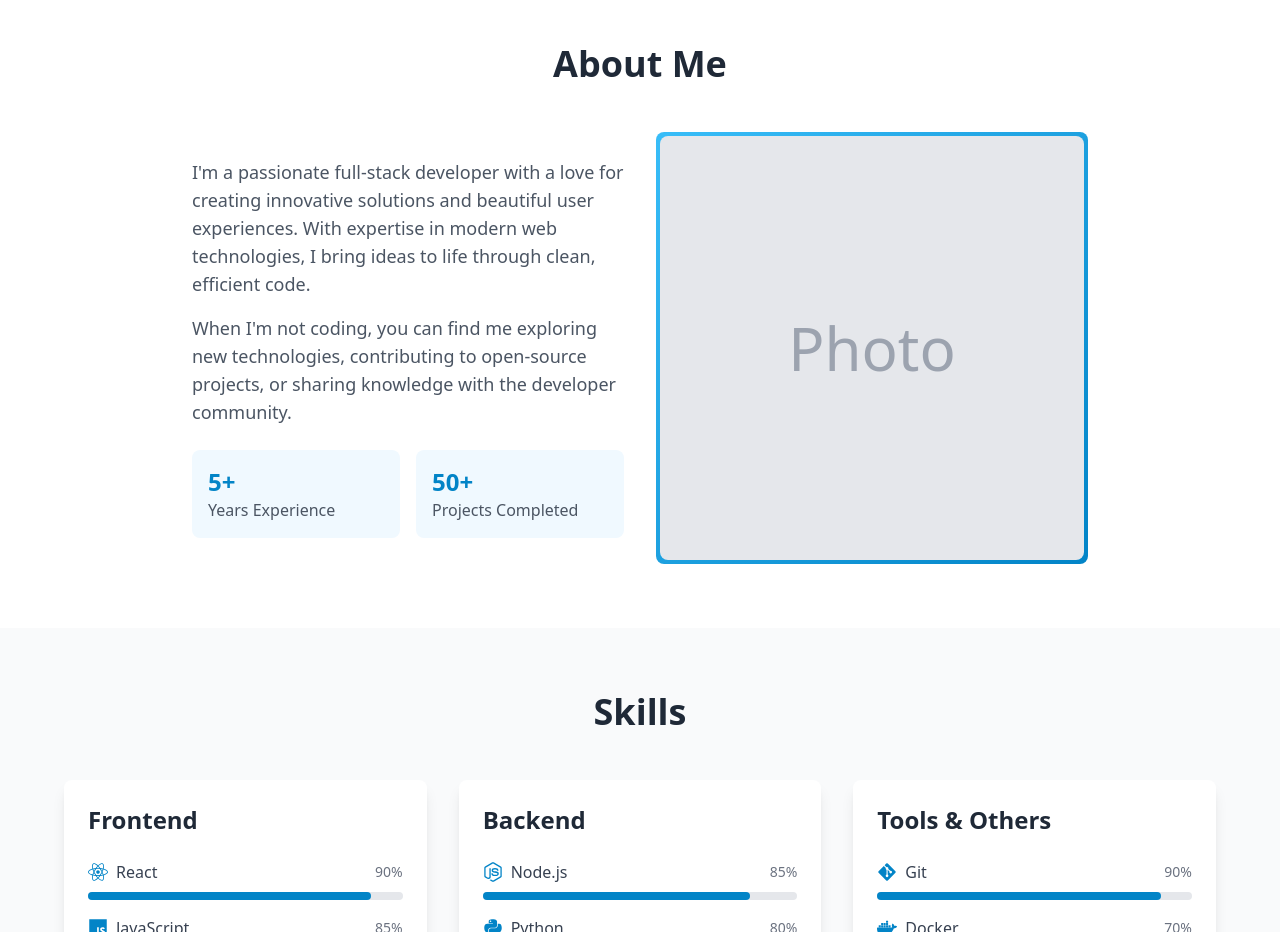
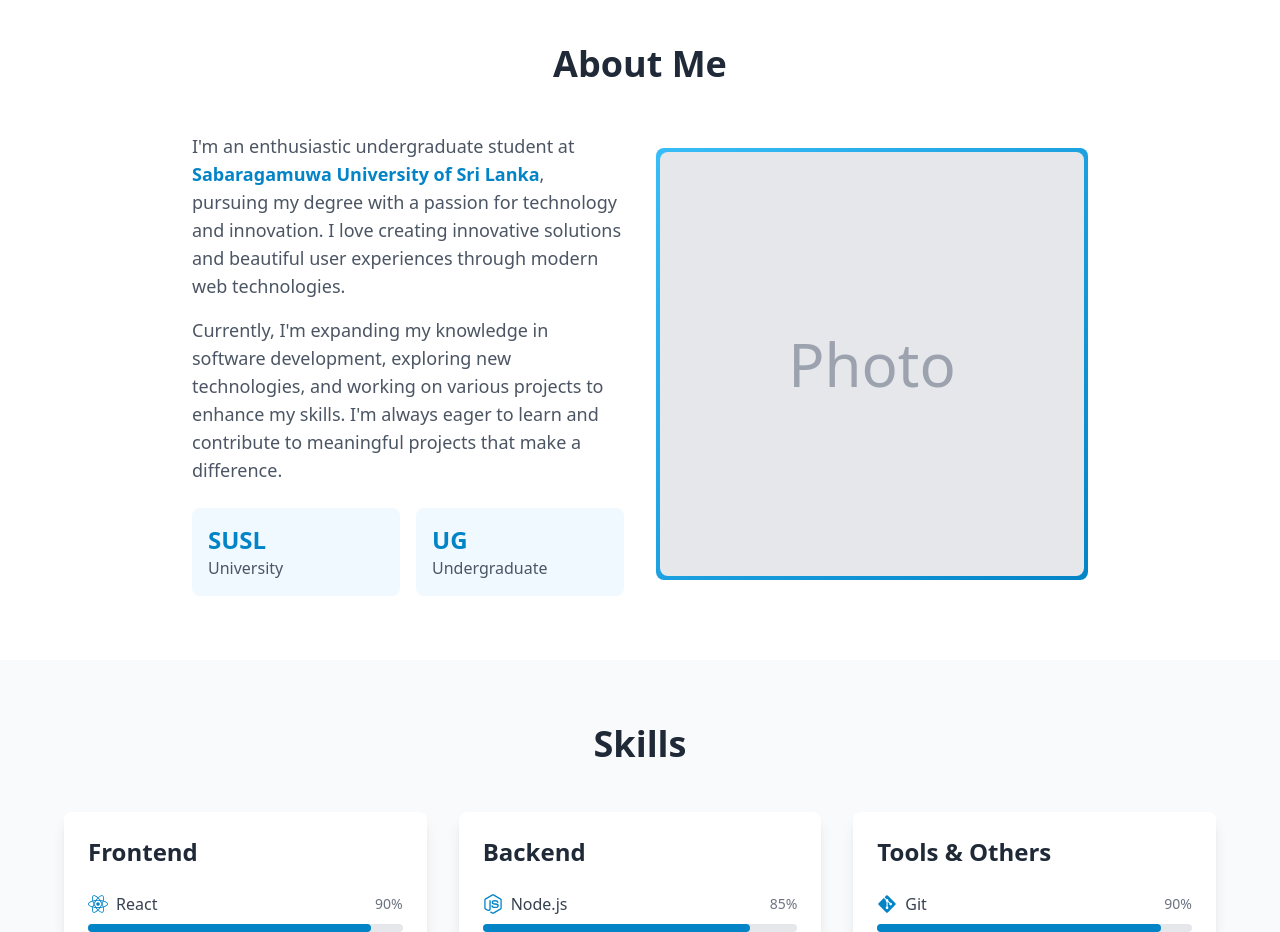
Before and after one commit to DhaneeraDulvanya/portfolio, a React (Vite) app: page / in a window 1280 px wide. Shown: the part 820-1752 px from the top of the page. Built offline with nearby package versions, Linux system fonts and the light colour scheme.

Commit message:
update profile About

```diff
--- a/src/components/About.jsx
+++ b/src/components/About.jsx
@@ -6,24 +6,23 @@ const About = () => {
         <div className="grid md:grid-cols-2 gap-8 items-center">
           <div>
             <p className="text-lg text-gray-600 dark:text-gray-300 mb-4">
-              I'm a passionate full-stack developer with a love for creating
-              innovative solutions and beautiful user experiences. With expertise
-              in modern web technologies, I bring ideas to life through clean,
-              efficient code.
+              I'm an enthusiastic undergraduate student at <span className="font-semibold text-primary-600 dark:text-primary-400">Sabaragamuwa University of Sri Lanka</span>,
+              pursuing my degree with a passion for technology and innovation. I love creating
+              innovative solutions and beautiful user experiences through modern web technologies.
             </p>
             <p className="text-lg text-gray-600 dark:text-gray-300 mb-4">
-              When I'm not coding, you can find me exploring new technologies,
-              contributing to open-source projects, or sharing knowledge with
-              the developer community.
+              Currently, I'm expanding my knowledge in software development, exploring new technologies,
+              and working on various projects to enhance my skills. I'm always eager to learn and
+              contribute to meaningful projects that make a difference.
             </p>
             <div className="grid grid-cols-2 gap-4 mt-6">
               <div className="p-4 bg-primary-50 dark:bg-gray-700 rounded-lg">
-                <div className="text-2xl font-bold text-primary-600 dark:text-primary-400">5+</div>
-                <div className="text-gray-600 dark:text-gray-300">Years Experience</div>
+                <div className="text-2xl font-bold text-primary-600 dark:text-primary-400">SUSL</div>
+                <div className="text-gray-600 dark:text-gray-300">University</div>
               </div>
               <div className="p-4 bg-primary-50 dark:bg-gray-700 rounded-lg">
-                <div className="text-2xl font-bold text-primary-600 dark:text-primary-400">50+</div>
-                <div className="text-gray-600 dark:text-gray-300">Projects Completed</div>
+                <div className="text-2xl font-bold text-primary-600 dark:text-primary-400">UG</div>
+                <div className="text-gray-600 dark:text-gray-300">Undergraduate</div>
               </div>
             </div>
           </div>
```
